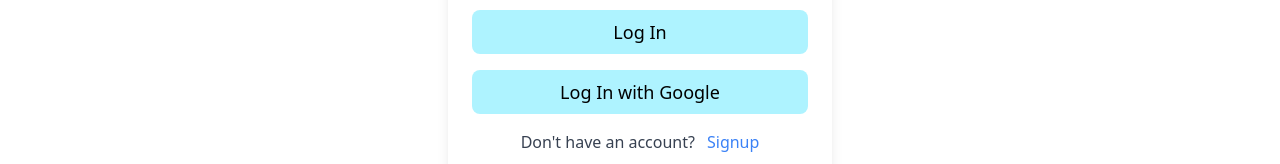
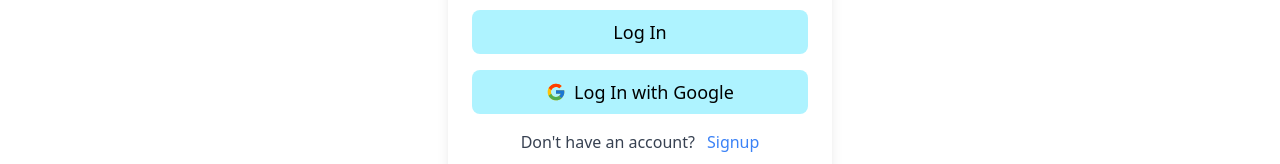
Before and after one commit to starshynova/eshop, a React (Vite) app in the folder client/: page /login in a window 1280 px wide. Shown: the part 338-502 px from the top of the page. Built offline with nearby package versions, Linux system fonts and the light colour scheme; no server answers.

Commit message:
changed drop user's down menu and added google icon

```diff
--- a/client/package.json
+++ b/client/package.json
@@ -14,6 +14,7 @@
     "@heroicons/react": "^2.2.0",
     "react": "^19.1.0",
     "react-dom": "^19.1.0",
+    "react-icons": "^5.5.0",
     "react-router-dom": "^7.6.3"
   },
   "devDependencies": {
--- a/client/src/components/Header.tsx
+++ b/client/src/components/Header.tsx
@@ -160,16 +160,29 @@ const Header: React.FC = () => {
                 transition
                 anchor="bottom"
                 className="divide-y divide-white rounded-xl mt-2 bg-[#818181] text-sm/6 transition duration-200 ease-in-out [--anchor-gap:--spacing(5)] data-closed:-translate-y-1 data-closed:opacity-0">
-                    <div className="p-2">
-                        <button className="block rounded-lg px-3 py-2 transition hover:bg-white/20" onClick={() => navigate('/login')}>
+
+                      {!isAuthenticated ? (
+                        <div className="p-2">
+                          <button className="block rounded-lg px-3 py-2 transition hover:bg-white/20" onClick={() => navigate('/login')}>
                           <p className="font-semibold text-white">Log In</p>
+                        </button>
+                        </div>
+                      ) : (
+                        <div className="p-2">
+                          <button className="block rounded-lg px-3 py-2 transition hover:bg-white/20" onClick={() => console.log("Profile page")}>
+                          <p className="font-semibold text-white">Profile</p>
                         </button>
                         <button className="block rounded-lg px-3 py-2 transition hover:bg-white/20" onClick={() =>
                           {handleLogOut(); }
+
                         }>
                           <p className="font-semibold text-white">Log Out</p>
                         </button>
-                    </div>
+                        </div>
+                      )}
+
+
+
                 </PopoverPanel>
                 </Popover>
                 <CustomDialog
--- a/client/src/pages/LoginPage.tsx
+++ b/client/src/pages/LoginPage.tsx
@@ -7,6 +7,7 @@ import { useNavigate } from 'react-router-dom';
 import Input from '../components/Input';
 import CustomDialog from '../components/CustomDialog';
 import { useAuth } from '../context/AuthContext';
+import { FcGoogle } from 'react-icons/fc';
 
 const LoginPage = () => {
     const [email, setEmail] = useState('');
@@ -76,7 +77,12 @@ const LoginPage = () => {
                     </p>
                 )}
             <Button className="w-full" onClick={handleLogin} children="Log In" />
-            <Button className="w-full" onClick={handleGoogleLogin} children="Log In with Google" />
+            {/* <Button className="w-full" onClick={handleGoogleLogin} children="Log In with Google" /> */}
+            <Button className="w-full flex items-center justify-center gap-2" onClick={handleGoogleLogin}>
+              <FcGoogle className="w-5 h-5" />
+              <span>Log In with Google</span>
+            </Button>
+
             <div className="flex flex-row gap-3 mt-7 w-full justify-center">
                 <p className="text-base text-gray-700">Don't have an account?</p>
                 <a href="/register" className="text-base text-blue-500 hover:underline">Signup</a>
```
Also changed, not shown: 1 other file (tests, documents, lock files or other folders).
